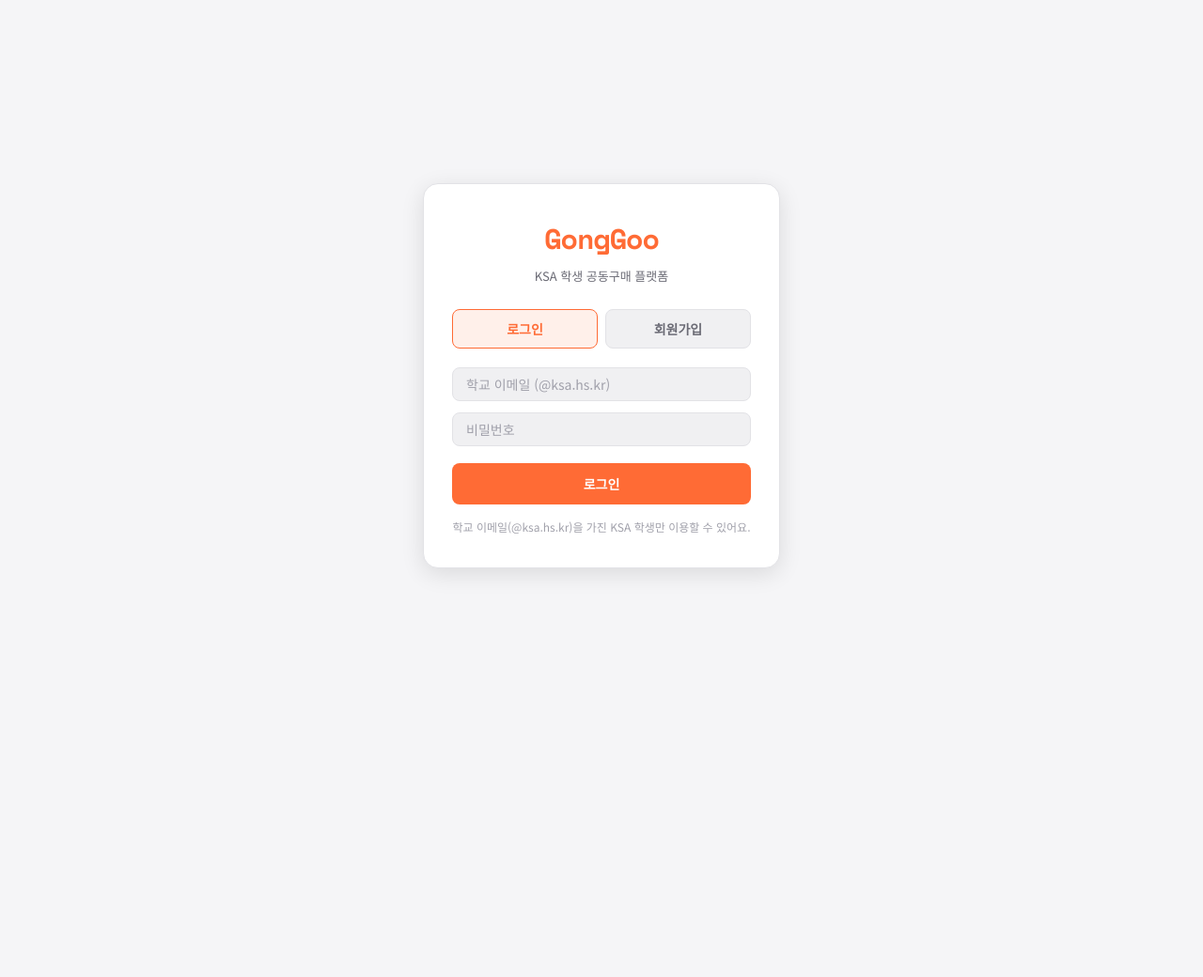
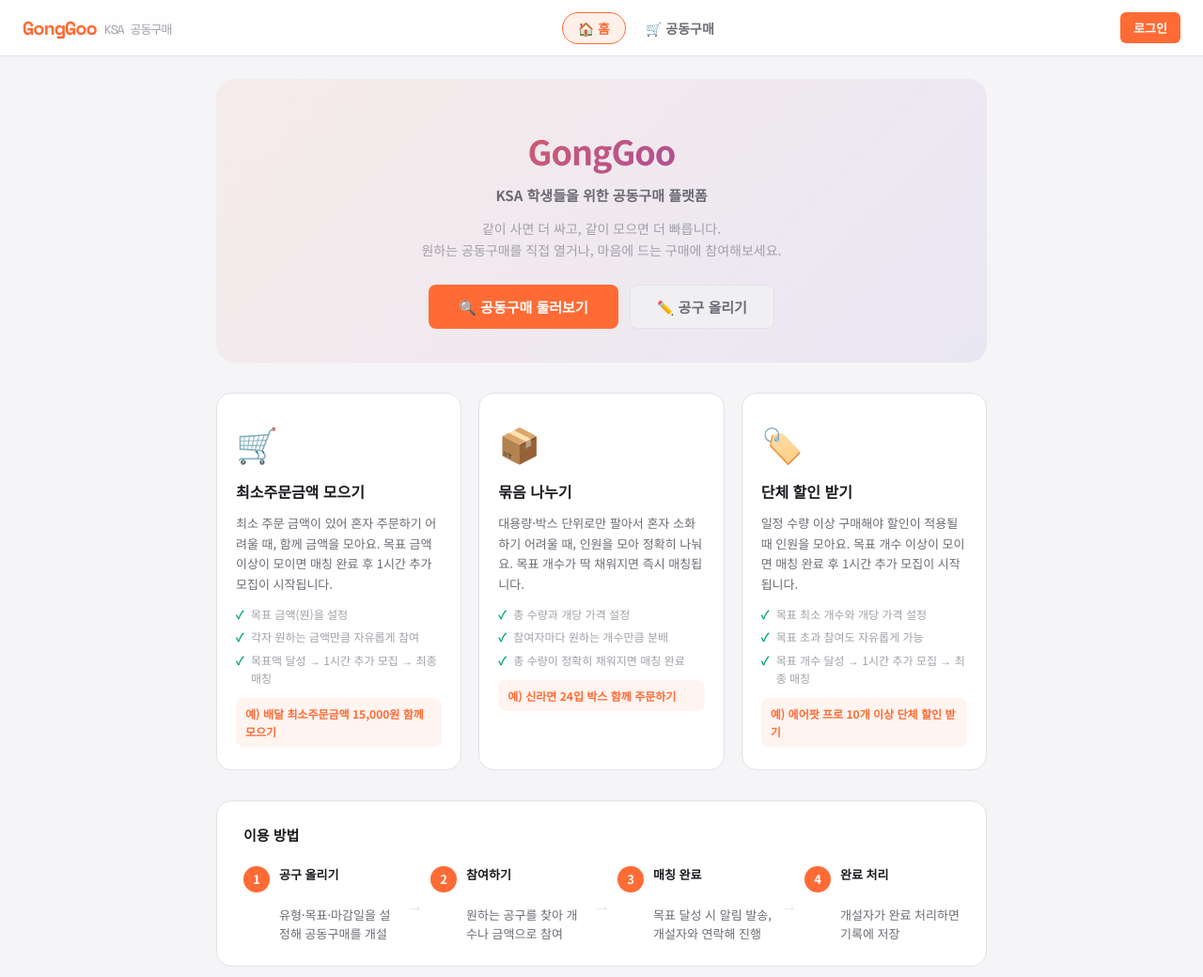
Before and after one commit to jjuhyeon12-collab/ksa.gonggoo, a Django app: page / in a window 1280 px wide. Shown: the top 1040 px of the page at 94% size. Before the commit the page ends 612 px from the top, so only its background shows below. Run offline with Django 4.2, Linux system fonts and the light colour scheme; data that the repository does not hold is empty.

Commit message:
비로그인 목록 열람 허용 + 참여 시 로그인 유도
- GET /api/buys/, GET /api/buys/<id>/ 비회원에게 개방
- 비로그인 상태로 접속 시 목록 바로 표시 (오버레이 없음)
- 비로그인 시 nav에 [로그인] 버튼만 표시, 인증 전용 탭 숨김
- [참여하기] / [공구 올리기] / 인증 전용 탭 클릭 시 로그인 화면으로 이동
- 로그인/로그아웃 시 nav 상태 자동 전환

Co-Authored-By: Claude Sonnet 4.6 <noreply@anthropic.com>

```diff
--- a/backend/buys/views.py
+++ b/backend/buys/views.py
@@ -23,14 +23,19 @@ PUBLIC_STATUSES = [GroupBuy.Status.OPEN, GroupBuy.Status.EXTENDING]
 
 class GroupBuyListCreateView(generics.ListCreateAPIView):
     """
-    GET  /api/buys/  - 공동구매 목록 (open + extending만 공개)
-    POST /api/buys/  - 공동구매 개설
+    GET  /api/buys/  - 공동구매 목록 (비회원도 조회 가능)
+    POST /api/buys/  - 공동구매 개설 (로그인 필요)
     """
     filter_backends = [DjangoFilterBackend, SearchFilter, OrderingFilter]
     filterset_class = GroupBuyFilter
     search_fields = ["title", "description"]
     ordering_fields = ["created_at", "deadline", "unit_price"]
     ordering = ["-created_at"]
+
+    def get_permissions(self):
+        if self.request.method == "GET":
+            return [permissions.AllowAny()]
+        return [permissions.IsAuthenticated()]
 
     def get_queryset(self):
         return (
@@ -66,6 +71,8 @@ class GroupBuyDetailView(generics.RetrieveUpdateDestroyAPIView):
     serializer_class = GroupBuyDetailSerializer
 
     def get_permissions(self):
+        if self.request.method == "GET":
+            return [permissions.AllowAny()]
         return [permissions.IsAuthenticated()]
 
     def retrieve(self, request, *args, **kwargs):
--- a/backend/templates/index.html
+++ b/backend/templates/index.html
@@ -648,7 +648,7 @@ textarea.form-input { resize: vertical; min-height: 90px; }
 <body>
 
 <!-- 로그인 / 회원가입 오버레이 -->
-<div class="login-overlay" id="login-overlay">
+<div class="login-overlay hidden" id="login-overlay">
   <div class="login-card">
     <div class="logo">GongGoo</div>
     <div class="login-sub">KSA 학생 공동구매 플랫폼</div>
@@ -692,12 +692,15 @@ textarea.form-input { resize: vertical; min-height: 90px; }
     <button class="nav-tab" id="nav-settings" onclick="switchView('settings')">⚙️ 설정</button>
   </div>
   <div class="nav-right">
-    <div class="nav-user" id="nav-user">로딩 중...</div>
-    <button class="btn-primary btn-sm" onclick="openCreate()">
+    <!-- 비로그인 상태 -->
+    <button class="btn-primary btn-sm" id="nav-login-btn" onclick="requireLogin()" style="display:none">로그인</button>
+    <!-- 로그인 상태 -->
+    <div class="nav-user" id="nav-user" style="display:none"></div>
+    <button class="btn-primary btn-sm" id="nav-create-btn" onclick="openCreate()" style="display:none">
       <span class="btn-text-full">+ 공구 올리기</span>
       <span class="btn-text-short" style="display:none">+</span>
     </button>
-    <button class="btn-ghost" onclick="logout()">로그아웃</button>
+    <button class="btn-ghost" id="nav-logout-btn" onclick="logout()" style="display:none">로그아웃</button>
   </div>
 </nav>
 
@@ -1063,6 +1066,38 @@ let pollInterval = null;           // 30초 목록 폴링 타이머
 let similarityConfirmed = false;   // 유사상품 경고를 확인하고 강행 여부
 let extTimerInterval = null;       // EXTENDING 남은시간 카운트다운 타이머
 
+/* ===== 비로그인 / 로그인 상태 전환 ===== */
+function requireLogin() {
+  document.getElementById('login-overlay').classList.remove('hidden');
+  switchAuth('login');
+}
+
+const AUTH_ONLY_VIEWS = ['mine', 'matched', 'done', 'settings'];
+
+function setGuestMode() {
+  // 로그인 버튼만 표시
+  document.getElementById('nav-login-btn').style.display   = '';
+  document.getElementById('nav-user').style.display        = 'none';
+  document.getElementById('nav-create-btn').style.display  = 'none';
+  document.getElementById('nav-logout-btn').style.display  = 'none';
+  // 로그인 전용 탭 숨기기
+  AUTH_ONLY_VIEWS.forEach(v => {
+    document.getElementById('nav-' + v).style.display = 'none';
+  });
+}
+
+function setUserMode() {
+  // 로그인 버튼 숨기고 사용자 정보 표시
+  document.getElementById('nav-login-btn').style.display   = 'none';
+  document.getElementById('nav-user').style.display        = '';
+  document.getElementById('nav-create-btn').style.display  = '';
+  document.getElementById('nav-logout-btn').style.display  = '';
+  // 모든 탭 표시
+  AUTH_ONLY_VIEWS.forEach(v => {
+    document.getElementById('nav-' + v).style.display = '';
+  });
+}
+
 /* ===== 테마 (다크/라이트) ===== */
 function applyTheme(dark) {
   document.documentElement.setAttribute('data-theme', dark ? 'dark' : 'light');
@@ -1254,6 +1289,7 @@ async function afterAuth() {
   document.getElementById('login-overlay').classList.add('hidden');
   document.getElementById('nav-user').innerHTML =
     '<strong>' + esc(ME.student_id) + '</strong> ' + esc(ME.name);
+  setUserMode();
   await Promise.all([loadPosts(), loadMyBuys()]);
   startPolling();   // 30초마다 목록 자동 갱신
 }
@@ -1262,6 +1298,7 @@ function logout() {
   if (!confirm('로그아웃 하시겠습니까?')) return;
   stopPolling();
   TOKEN = ''; REFRESH = ''; ME = null;
+  setGuestMode();
   localStorage.removeItem('gonggoo_access');
   localStorage.removeItem('gonggoo_refresh');
   closeWS();
@@ -1273,6 +1310,8 @@ function logout() {
 
 /* ===== 뷰 전환 ===== */
 function switchView(view) {
+  // 비로그인 상태에서 로그인 전용 뷰 접근 시 로그인 화면으로
+  if (!ME && AUTH_ONLY_VIEWS.includes(view)) { requireLogin(); return; }
   currentView = view;
   ['landing', 'home', 'mine', 'matched', 'done', 'settings'].forEach(v => {
     document.getElementById('view-' + v).classList.toggle('active', v === view);
@@ -1727,6 +1766,7 @@ function renderDetailModal(d) {
 
 /* ===== 참여 / 취소 / 완료 ===== */
 async function joinPost(id, fixedQty) {
+  if (!ME) { requireLogin(); return; }   // 비로그인: 로그인 페이지로
   const amt = fixedQty !== undefined
     ? fixedQty
     : parseInt(document.getElementById('join-amount').value);
@@ -1832,6 +1872,7 @@ function clearExtTimer() {
 
 /* ===== WebSocket (재연결 포함) ===== */
 function connectWS(id) {
+  if (!ME) return;   // 비로그인: WS 불필요
   closeWS();
   try {
     const proto = location.protocol === 'https:' ? 'wss' : 'ws';
@@ -1917,6 +1958,7 @@ function applySplit() {
 
 /* ===== 공구 올리기 ===== */
 function openCreate() {
+  if (!ME) { requireLogin(); return; }   // 비로그인: 로그인 페이지로
   ['f-title','f-desc','f-item-url','f-goal','f-unit','f-myqty','f-deadline',
    'f-split-total','f-split-n'].forEach(id =>
     document.getElementById(id).value = '');
@@ -2202,7 +2244,9 @@ document.getElementById('reg-password').addEventListener('keydown', e => {
   if (TOKEN) {
     await afterAuth();
   } else {
-    document.getElementById('login-overlay').classList.remove('hidden');
+    // 비로그인: 로그인 오버레이 없이 목록만 공개
+    setGuestMode();
+    await loadPosts();
   }
 })();
 </script>
```
